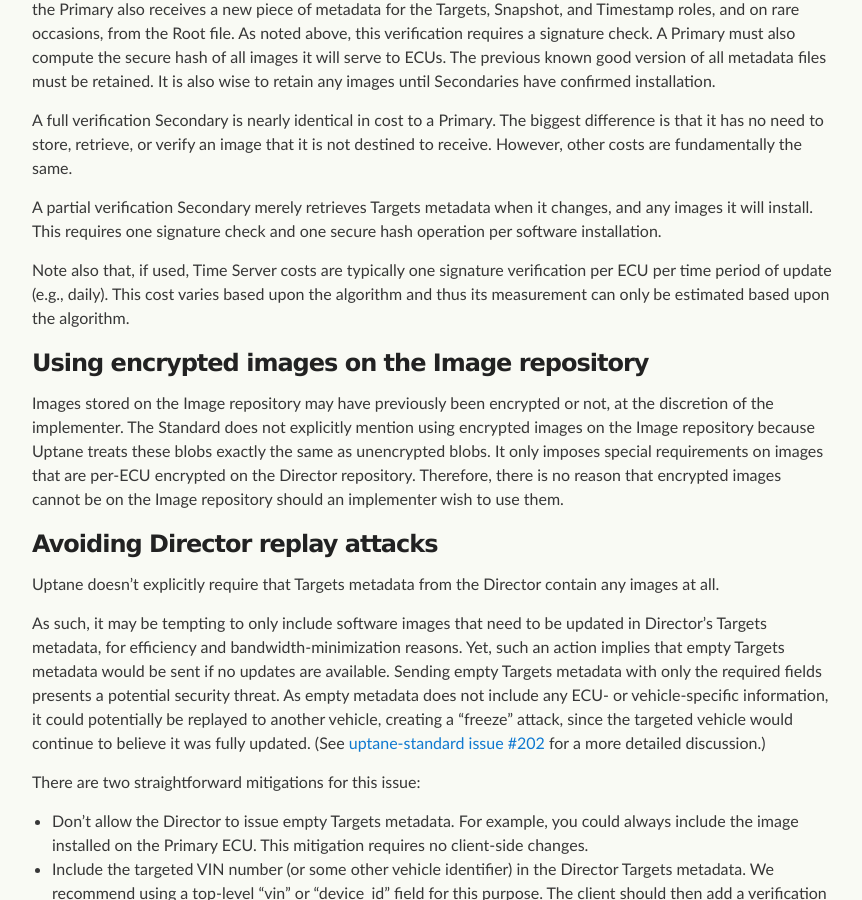
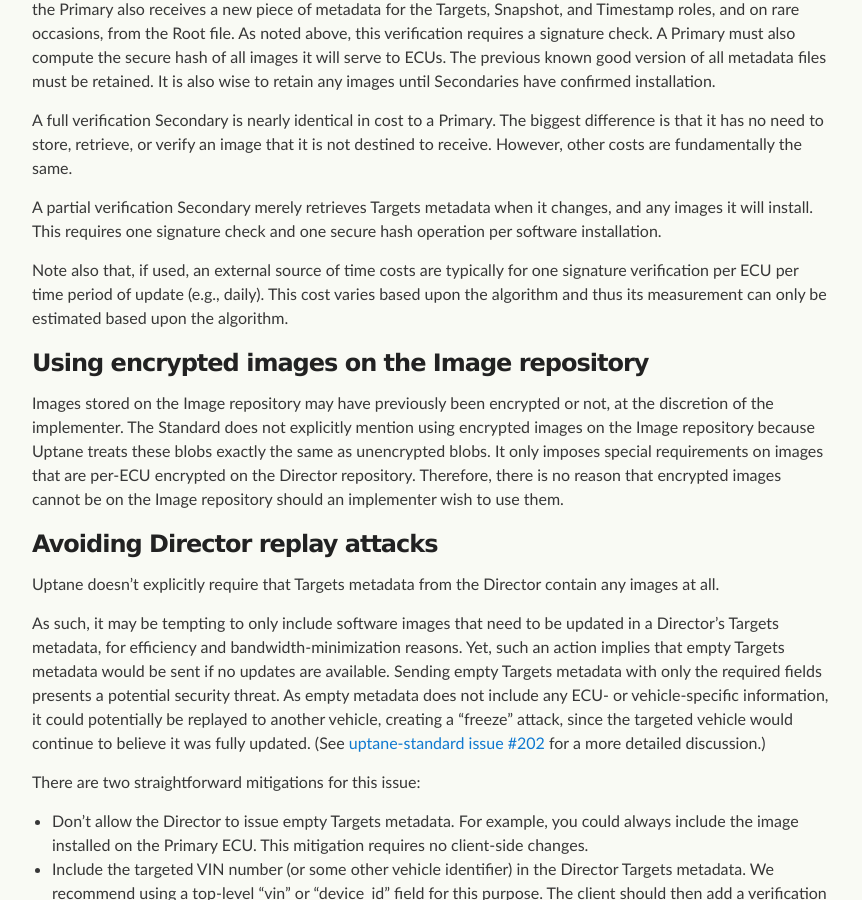
Before and after one commit to uptane/deployment-considerations, a Jekyll site: the page built from security_considerations.md, in a window 1280 px wide and 900 px high, scrolled down 7060 px. Shown: the whole window, without its empty margins (208-1070 px from the left). Built offline with Jekyll 4.4.1, drawn with Linux system fonts in a browser that asks for light colours; our own code applies the rules of GitHub Pages for plain Markdown files.

Commit message:
review for V.2.0.0

```diff
--- a/security_considerations.md
+++ b/security_considerations.md
@@ -32,7 +32,7 @@ Having an unambiguous way to reference all of its components is a crucial attrib
 
 Uptane recognizes the need to adopt stronger identifiers, and future versions of this document will present strategies for upgrading the security and reliability of both ECU and software IDs. In both cases, we will consult and comply with the latest regulations and international standards. For ECU IDs, any design proposals will likely follow the example presented in the [IEEE Standard 802.1AR Device Identity](https://1.ieee802.org/security/802-1ar/), which specifies “Secure Device Identifiers (DevIDs)  designed to be used as interoperable secure device authentication credentials with Extensible Authentication Protocol (EAP) and other industry standard authentication and provisioning protocols.” The document makes the case that utilizing a standardized device identity makes the authentication of interoperable secure devices easier, and simplifies secure device deployment and management.
 
-For software ID tags any proposed actions will likely be guided by the Internet Engineering Task Force’s in-process Standard on [Concise Software Identification Tags](https://datatracker.ietf.org/doc/draft-ietf-sacm-coswid/). This Standard describes a new type of Software Identification (SWID) tag that “supports a similar set of semantics and features as SWID tags, as well as new semantics” that “allow the tags to describe additional types of information, all in a more memory efficient format.” The “Co” in CoSWID stands for concise, as it significantly reduces the amount of data transported as compared to a typical SWID tag. To make this happen, CoSWIDs use the technique of Concise Binary Object Representation (CBOR), first defined in [RFC8949](https://datatracker.ietf.org/doc/html/rfc8949). According to [Wikipedia](https://en.wikipedia.org/wiki/CBOR),  CBOR “is a binary data serialization format loosely based on JSON” that “allows the transmission of data objects that contain name–value pairs, but in a more concise manner.” Though this  increases processing and transfer speeds at the cost of human readability, the process is designed to automate a task that previously would require human intervention. Therefore, any trade-off in the readability of content would be negligible compared to the enhanced security value.
+For software ID tags any proposed actions will likely be guided by the Internet Engineering Task Force’s in-process Standard on [Concise Software Identification Tags](https://datatracker.ietf.org/doc/draft-ietf-sacm-coswid/). This Standard describes a new type of Software Identification (SWID) tag that “supports a similar set of semantics and features as SWID tags, as well as new semantics” that “allow the tags to describe additional types of information, all in a more memory efficient format.” The “Co” in CoSWID stands for concise, as it significantly reduces the amount of data transported as compared to a typical SWID tag. To make this happen, CoSWIDs use the technique of Concise Binary Object Representation (CBOR), first defined in [RFC8949](https://datatracker.ietf.org/doc/html/rfc8949). According to [Wikipedia](https://en.wikipedia.org/wiki/CBOR),  CBOR “is a binary data serialization format loosely based on JSON” that “allows the transmission of data objects that contain name–value pairs, but in a more concise manner.” Though this increases processing and transfer speeds at the cost of human readability, the process is designed to automate a task that previously would require human intervention. Therefore, any trade-off in the readability of content would be negligible compared to the enhanced security value.
 
 At this point, Uptane is not planning any imminent change in its Standard to mandate what qualifies as secure hardware or software identifiers, but we do strongly suggest adopters consider alternatives beyond just VIN numbers. Given the growing desirability of automotive systems as targets of hacking, identity is too important for security to trust to just a part number.
 
@@ -129,7 +129,7 @@ A full verification Secondary is nearly identical in cost to a Primary.  The big
 
 A partial verification Secondary merely retrieves Targets metadata when it changes, and any images it will install.  This requires one signature check and one secure hash operation per software installation.
 
-Note also that, if used, Time Server costs are typically one signature verification per ECU per time period of update (e.g., daily).  This cost varies based upon the algorithm and thus its measurement can only be estimated based upon the algorithm.
+Note also that, if used, an external source of time costs are typically for one signature verification per ECU per time period of update (e.g., daily).  This cost varies based upon the algorithm and thus its measurement can only be estimated based upon the algorithm.
 
 ### Using encrypted images on the Image repository
 
@@ -139,7 +139,7 @@ Images stored on the Image repository may have previously been encrypted or not,
 
 Uptane doesn't explicitly require that Targets metadata from the Director contain any images at all.
 
-As such, it may be tempting to only include software images that need to be updated in Director's Targets metadata, for efficiency and bandwidth-minimization reasons. Yet, such an action implies that empty Targets metadata would be sent if no updates are available. Sending empty Targets metadata with only the required fields presents a potential security threat. As empty metadata does not include any ECU- or vehicle-specific information, it could potentially be replayed to another vehicle, creating a "freeze" attack, since the targeted vehicle would continue to believe it was fully updated. (See [uptane-standard issue #202](https://github.com/uptane/uptane-standard/issues/202) for a more detailed discussion.)
+As such, it may be tempting to only include software images that need to be updated in a Director's Targets metadata, for efficiency and bandwidth-minimization reasons. Yet, such an action implies that empty Targets metadata would be sent if no updates are available. Sending empty Targets metadata with only the required fields presents a potential security threat. As empty metadata does not include any ECU- or vehicle-specific information, it could potentially be replayed to another vehicle, creating a "freeze" attack, since the targeted vehicle would continue to believe it was fully updated. (See [uptane-standard issue #202](https://github.com/uptane/uptane-standard/issues/202) for a more detailed discussion.)
 
 There are two straightforward mitigations for this issue:
 
```
